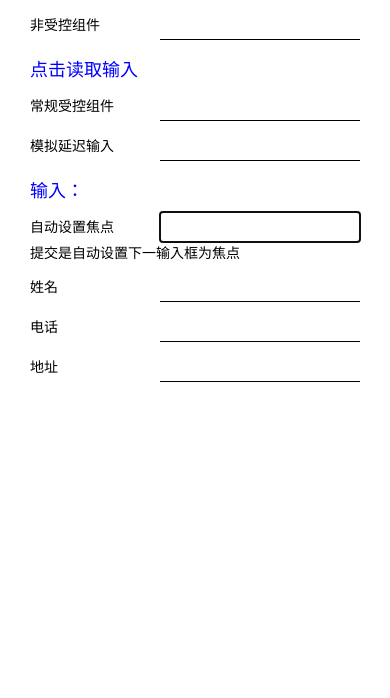
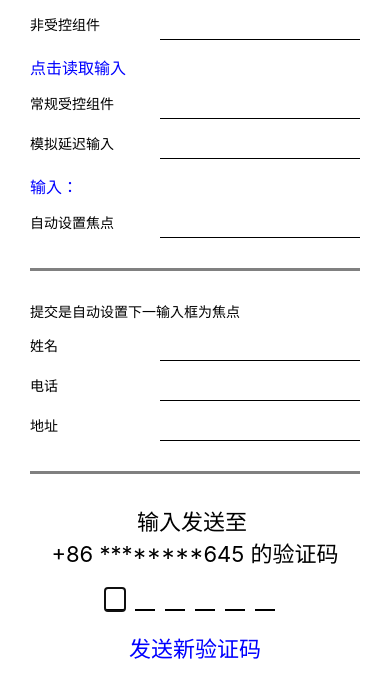
Before and after one commit to hdouhua/hybrid-mobile-app, a React Native app in the folder AwesomeProject/: screen / in a window 390 px wide. Shown: the top 698 px of the page. Built offline with nearby package versions, Linux system fonts and the light colour scheme.

Commit message:
[add]: c07- homework

```diff
--- a/AwesomeProject/src/c07/App.jsx
+++ b/AwesomeProject/src/c07/App.jsx
@@ -5,6 +5,7 @@ import UncontrolledTextInput from './UncontrolledTextInput';
 import ControlledTextInput from './ControlledTextInput';
 import AutoFocusTextInput from './AutoFocusTextInput';
 import AutoNextFocusTextInput from './AutoNextFocusTextInput';
+import CodeVerification from './homework';
 
 export default function App() {
   return (
@@ -13,6 +14,7 @@ export default function App() {
       <ControlledTextInput />
       <AutoFocusTextInput />
       <AutoNextFocusTextInput />
+      <CodeVerification />
     </SafeAreaView>
   );
 }
--- a/AwesomeProject/src/c07/Styles.js
+++ b/AwesomeProject/src/c07/Styles.js
@@ -11,7 +11,7 @@ export const Styles = StyleSheet.create({
     marginTop: 10,
   },
   txt: {
-    fontSize: 18,
+    fontSize: 16,
     color: 'blue',
     marginTop: 15,
   },
@@ -20,7 +20,39 @@ export const Styles = StyleSheet.create({
     justifyContent: 'space-between',
     alignItems: 'baseline',
   },
-  gap: {
-    marginTop: 15,
+  newFormField: {
+    marginTop: 30,
+    paddingTop: 30,
+    borderTopWidth: 3,
+    borderColor: 'grey',
+  },
+  // verification code
+  vcContainer: {
+    flexDirection: 'column',
+    alignItems: 'center',
+  },
+  vcHeader: {
+    textAlign: 'center',
+    fontSize: 22,
+    fontWeight: '400',
+  },
+  vcInputContainer: {
+    flexDirection: 'row',
+    alignItems: 'center',
+    marginTop: 20,
+    marginBottom: 20,
+  },
+  vcInputItem: {
+    fontSize: 18,
+    fontWeight: '400',
+    textAlign: 'center',
+    width: 20,
+    borderBottomWidth: 2,
+    marginRight: 10,
+  },
+  vcNewCode: {
+    fontSize: 22,
+    fontWeight: '400',
+    color: 'blue',
   },
 });
--- /dev/null
+++ b/AwesomeProject/src/c07/homework.tsx
@@ -0,0 +1,69 @@
+import React, {useEffect, useRef} from 'react';
+import {View, TextInput, Text, Alert} from 'react-native';
+
+import {Styles} from './Styles';
+
+const CODE_LENGTH = 6;
+
+export default function CodeVerification() {
+  const [text, setText] = React.useState('');
+  const codeInputRef = useRef<TextInput[]>([null]);
+  const codeInputList = [...Array(CODE_LENGTH).keys()];
+
+  const handleChange = (it: number) => (c: string) => {
+    let t = [...text];
+    if (c) {
+      t[it] = c;
+      setText(t.join(''));
+      // set next focus
+      if (it < CODE_LENGTH - 1) {
+        codeInputRef.current[it + 1]?.focus();
+      }
+    }
+  };
+  const handleSubmit = (it: number) => () => {
+    if (it < CODE_LENGTH - 1) {
+      codeInputRef.current[it + 1]?.focus();
+    } else {
+      Alert.alert(text);
+    }
+  };
+  const sendNewCode = () => {
+    Alert.alert('已发送！');
+  };
+
+  useEffect(() => {
+    codeInputRef.current[0].focus();
+  }, []);
+
+  return (
+    <>
+      <View style={Styles.newFormField} />
+      <View style={Styles.vcContainer}>
+        <Text style={Styles.vcHeader}>
+          输入发送至 {'\n'}+86 ********645 的验证码
+        </Text>
+
+        <View style={Styles.vcInputContainer}>
+          {codeInputList.map(it => {
+            return (
+              <TextInput
+                key={it}
+                ref={el => (codeInputRef.current[it] = el)}
+                style={Styles.vcInputItem}
+                keyboardType="number-pad"
+                maxLength={1}
+                onChangeText={handleChange(it)}
+                onSubmitEditing={handleSubmit(it)}
+              />
+            );
+          })}
+        </View>
+
+        <Text style={Styles.vcNewCode} onPress={sendNewCode}>
+          发送新验证码
+        </Text>
+      </View>
+    </>
+  );
+}
```
